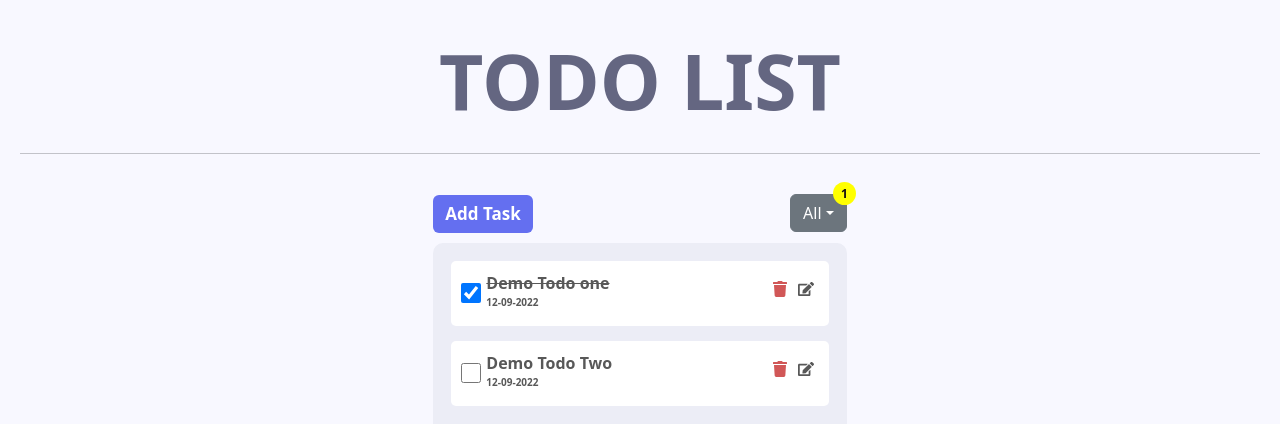
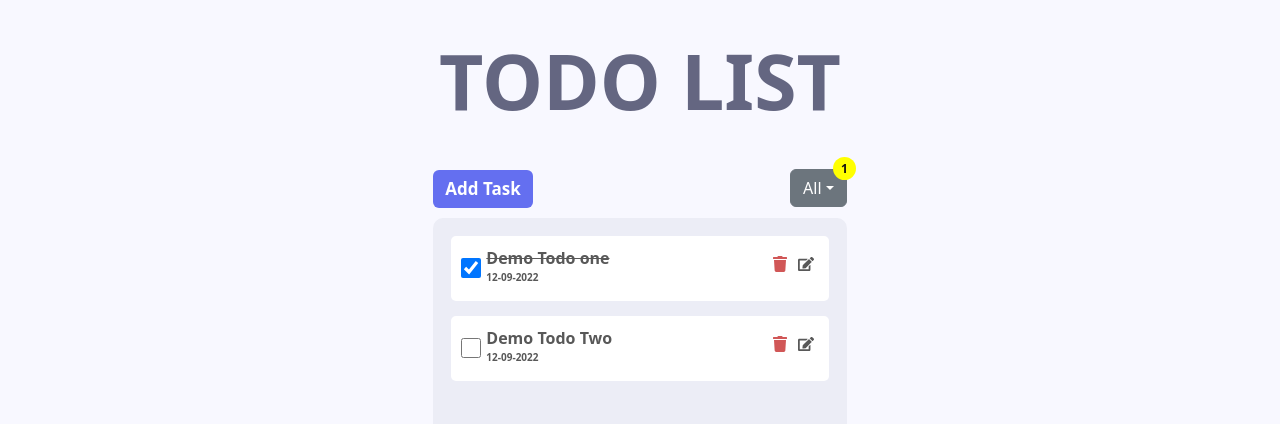
Before and after one commit to Anuragsingh9/react-todo_app, a React (Create React App) app: page / in a window 1280 px wide. Shown: the top 424 px of the page. Built offline with nearby package versions, Linux system fonts and the light colour scheme.

Commit message:
Removed hr tag

```diff
--- a/src/components/TodoApp/Todolist.js
+++ b/src/components/TodoApp/Todolist.js
@@ -154,7 +154,7 @@ const Todolist = (props) => {
         <div className='todo-title'>
             <h5>TODO LIST</h5>
         </div>
-        <hr></hr>
+        {/* <hr></hr> */}
         <div className='todo-header col-sm-4'>
             <div className='header-part left-header'>
                 <>
```
